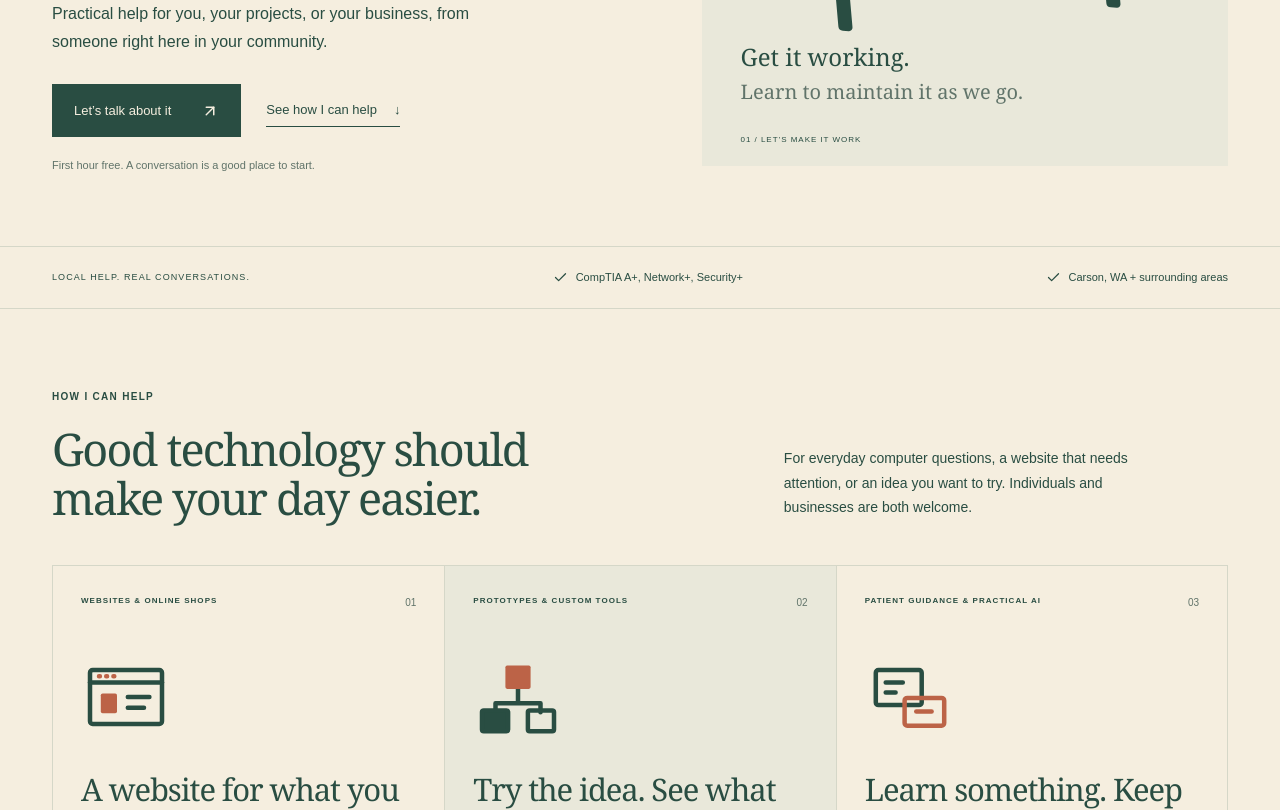
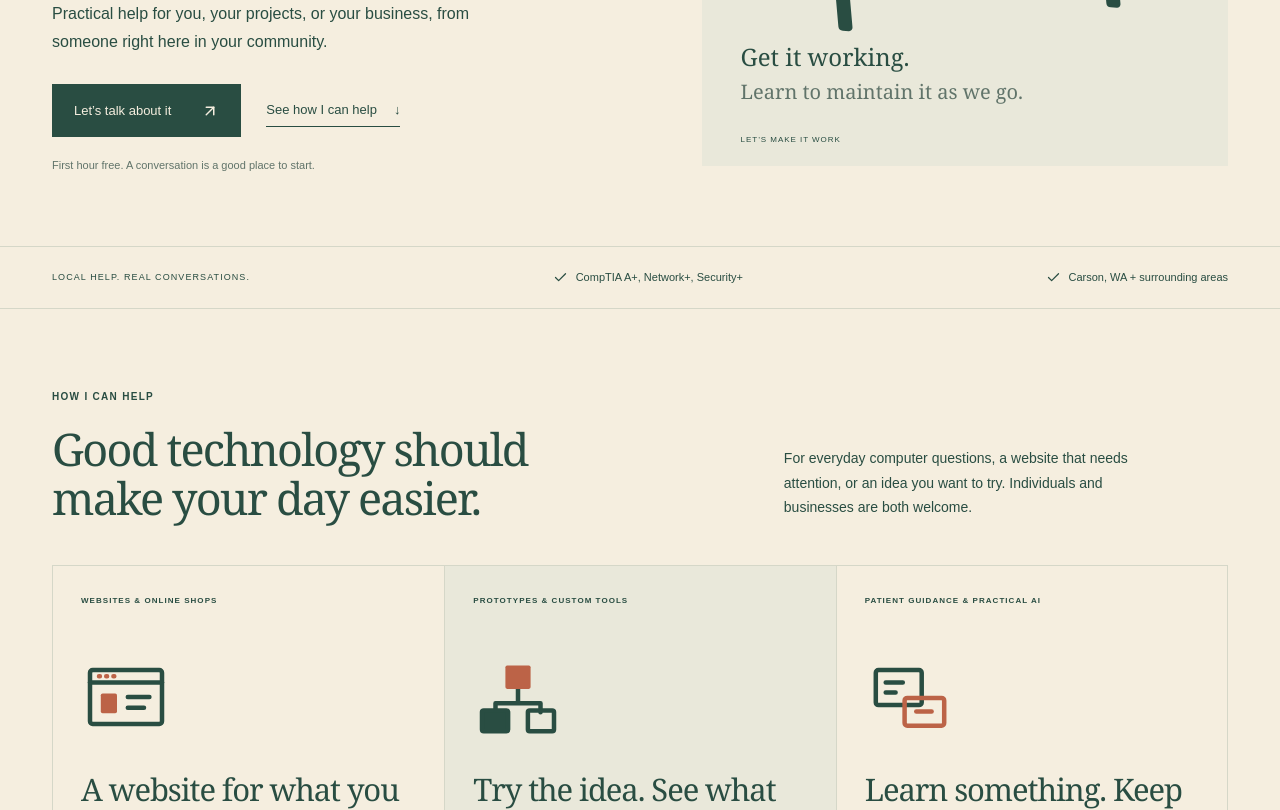
Before and after one commit to ericnatejones/portfolio-new, a Next.js app: page / in a window 1280 px wide. Shown: the part 560-1370 px from the top of the page. Built offline with nearby package versions, Linux system fonts and the light colour scheme.

Commit message:
Remove decorative numbering from homepage

```diff
--- a/src/app/globals.css
+++ b/src/app/globals.css
@@ -197,7 +197,7 @@ h2 {
   font-style:normal;
   color:var(--muted)
 }
-.art-number {
+.art-note {
   position:absolute;
   bottom:20px;
   left:39px;
@@ -443,10 +443,6 @@ h2 {
 }
 .service-top .eyebrow {
   font-size:8px
-}
-.service-number {
-  font-size:10px;
-  color:var(--muted)
 }
 .service-icon {
   width:90px;
```
Also changed, not shown: src/app/page.js.
